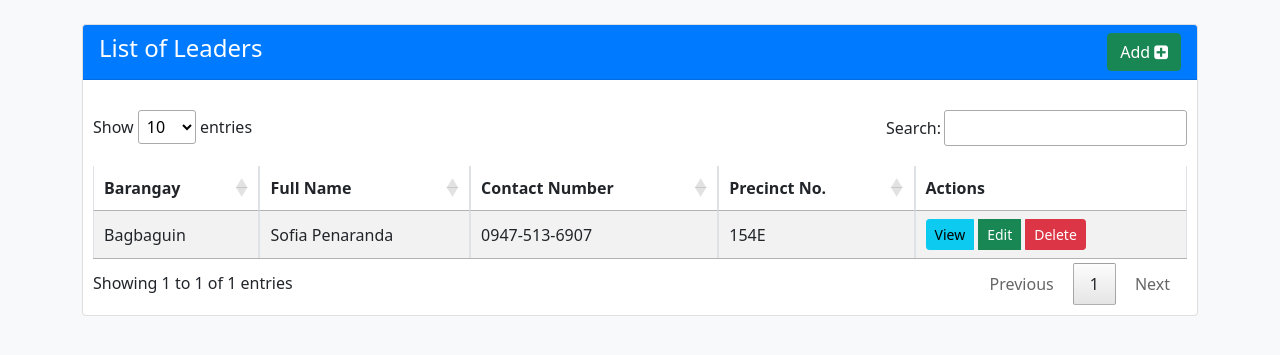
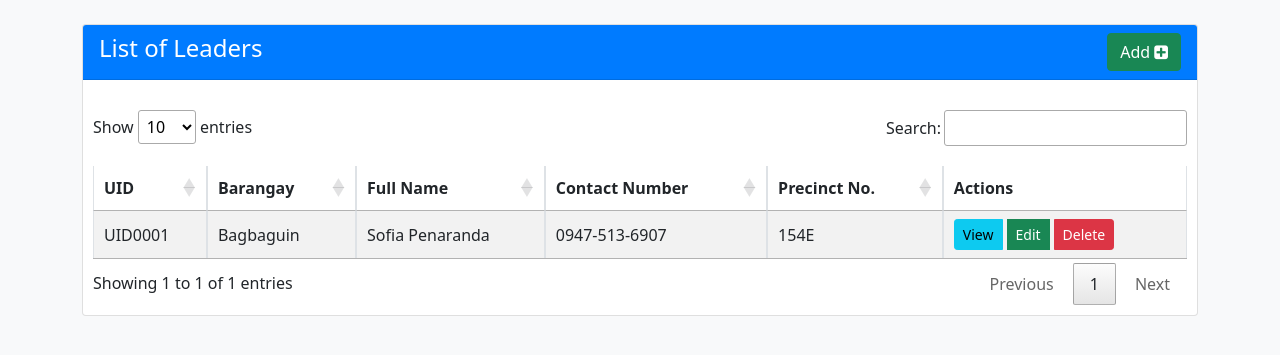
Before and after one commit to jrperalta2802/info.sys, a PHP site: page /admin_dashboard.php in a window 1280 px wide. Shown: the part 58-413 px from the top of the page. Run offline with PHP 8.4, Linux system fonts and the light colour scheme; a user stored in the database is signed in; data comes from the database, SQL or seed files in the repository; some libraries are stand-ins or nearby versions.

Commit message:
All Working_Latest_as of Sept

```diff
--- a/infosys/admin_dashboard.php
+++ b/infosys/admin_dashboard.php
@@ -119,6 +119,7 @@ header("Pragma: no-cache");
                     <table id="myTable" class="table table-bordered table-striped">
                         <thead>
                             <tr>
+                                 <th>UID</th>
                                 <th>Barangay</th>
                                 <th>Full Name</th>
                                 <th>Contact Number</th>
@@ -137,6 +138,7 @@ header("Pragma: no-cache");
                                 foreach($query_run as $leader) {
                                     ?>
                                     <tr>
+                                         <td><?= $leader['UID'] ?></td>
                                         <td><?= $leader['barangay'] ?></td>
                                         <td><?= $leader['full_name'] ?></td>
                                         <td><?= $leader['contact_number'] ?></td>
```
